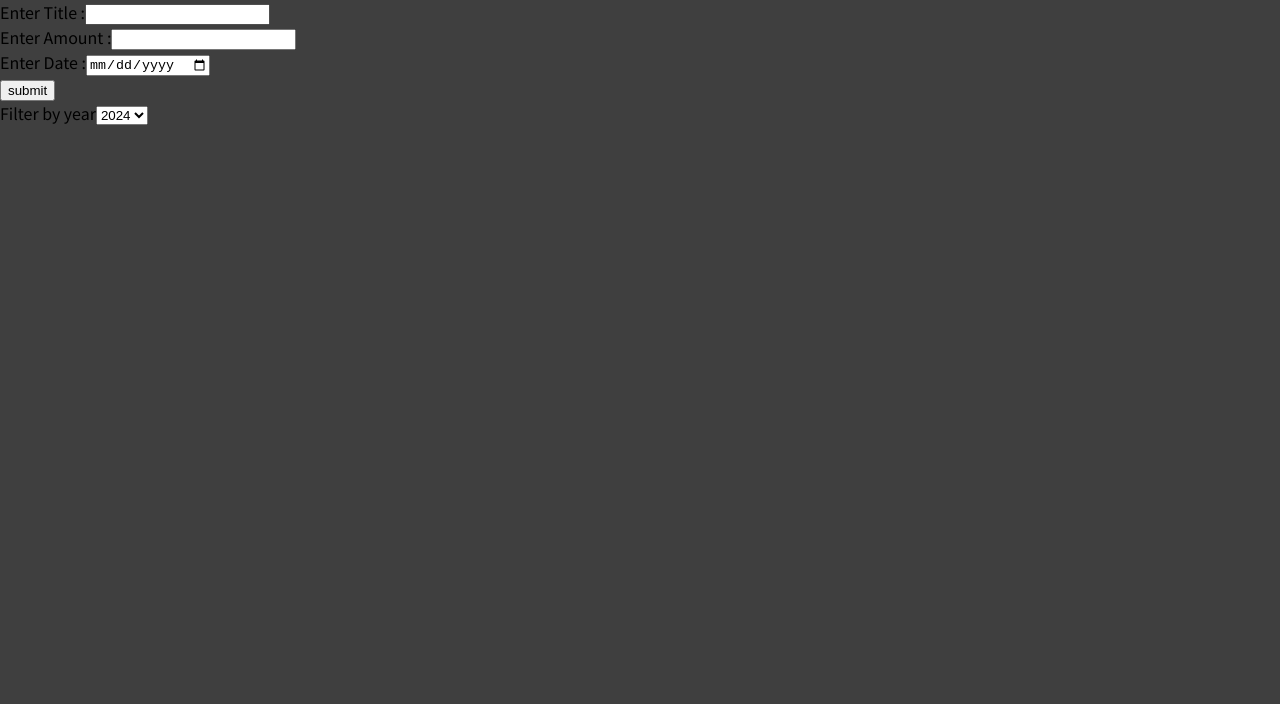
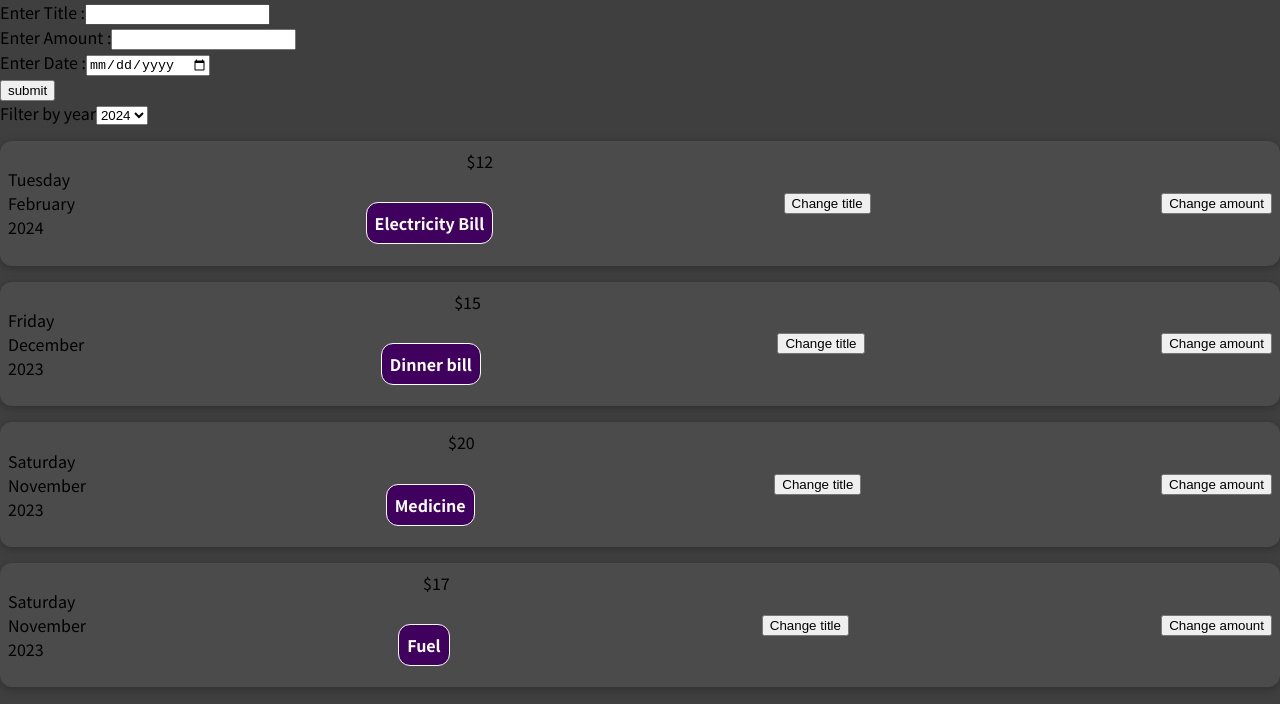
Before and after one commit to akshay7745/reactSharpener, a React (Create React App) app in the folder 01-starting-setup/: page / in a window 1280 px wide. Shown: the top 704 px of the page. Built offline with nearby package versions, Linux system fonts and the light colour scheme; the HTML template or start-up script is replaced by a standard one.

Commit message:
Added filter functionality but not working on newly added expense list

```diff
--- a/01-starting-setup/src/App.js
+++ b/01-starting-setup/src/App.js
@@ -2,43 +2,59 @@ import { useState } from "react";
 import NewExpense from "./components/NewExpense/NewExpense";
 import Expenses from "./components/Expense/Expenses";
 const data = [
-  // {
-  //   title: "Electricity Bill",
-  //   amount: 12,
-  //   location: "Pune",
-  //   date: new Date(2024, 1, 6),
-  // },
-  // {
-  //   title: "Dinner bill",
-  //   amount: 15,
-  //   location: "Kolhapur",
-  //   date: new Date(2023, 11, 15),
-  // },
-  // {
-  //   title: "Medicine",
-  //   amount: 20,
-  //   location: "Kolkata",
-  //   date: new Date(2023, 10, 18),
-  // },
-  // {
-  //   title: "Fuel",
-  //   amount: 17,
-  //   location: "Chennai",
-  //   date: new Date(2023, 10, 25),
-  // },
+  {
+    title: "Electricity Bill",
+    amount: 12,
+    location: "Pune",
+    date: new Date(2024, 1, 6),
+  },
+  {
+    title: "Dinner bill",
+    amount: 15,
+    location: "Kolhapur",
+    date: new Date(2023, 11, 15),
+  },
+  {
+    title: "Medicine",
+    amount: 20,
+    location: "Kolkata",
+    date: new Date(2023, 10, 18),
+  },
+  {
+    title: "Fuel",
+    amount: 17,
+    location: "Chennai",
+    date: new Date(2023, 10, 25),
+  },
 ];
 
 const App = () => {
   const [expenseData, setExpenseData] = useState(data);
+  const [expenseFilteredData, setExpenseFilteredData] = useState(data);
   const addExpenseHandler = (expense) => {
     setExpenseData((prevState) => {
       return [expense, ...prevState];
     });
+    setExpenseFilteredData((prevState) => {
+      return [expense, ...prevState];
+    });
+  };
+
+  const addFilterHandler = (year) => {
+    const filteredData = expenseData.filter((item) => {
+      console.log(+item.date.getFullYear(), +year);
+      return +item.date.getFullYear() === +year;
+    });
+    // console.log(filteredData);
+    setExpenseFilteredData(filteredData);
   };
   return (
     <div>
       <NewExpense onAddExpense={addExpenseHandler} />
-      <Expenses expenseData={expenseData} />
+      <Expenses
+        onChangeFilter={addFilterHandler}
+        expenseData={expenseFilteredData}
+      />
     </div>
   );
 };
--- a/01-starting-setup/src/components/Expense/Expenses.js
+++ b/01-starting-setup/src/components/Expense/Expenses.js
@@ -4,8 +4,9 @@ import ExpenseItem from "./ExpenseItem";
 const Expenses = (props) => {
   const [filteredYear, setFilteredYear] = useState("2020");
 
-  const filterChangedHandler = (selelectedYear) => {
-    setFilteredYear(selelectedYear);
+  const filterChangedHandler = (selectedYear) => {
+    setFilteredYear(selectedYear);
+    props.onChangeFilter(selectedYear);
   };
   return (
     <div>
```
